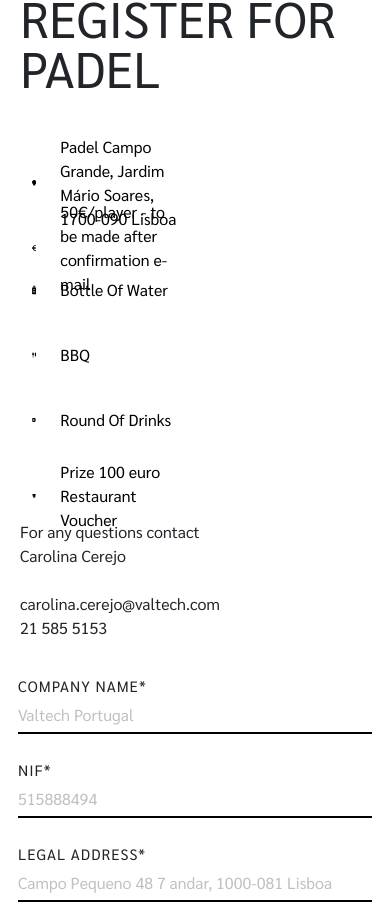
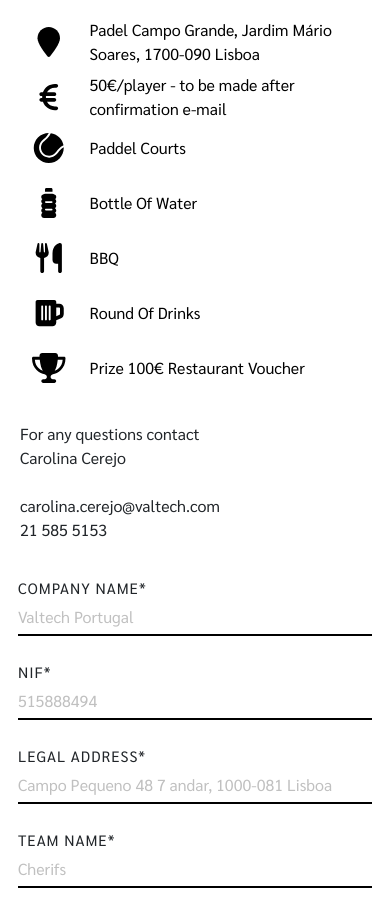
Before and after one commit to olgakassian/angular-padel-tournament, an Angular app: page / in a window 390 px wide. Shown: the part 1717-2634 px from the top of the page. Built offline with nearby package versions, Linux system fonts and the light colour scheme; a web font is replaced by a local one.

Commit message:
Fixed <800px screen responsiveness

```diff
--- a/src/app/event-details/event-details.component.scss
+++ b/src/app/event-details/event-details.component.scss
@@ -65,11 +65,15 @@
     padding: 50px 0px 50px 0px;
 
     .overflow-details-block {
-      height: 400px;
+      height: 100%;
       display: flex;
       justify-content: center;
       align-items: center;
       position: relative;
+    }
+
+    .description {
+      height: 100% !important;
     }
 
     video {
@@ -91,7 +95,7 @@
   }
 }
 
-@media (max-width: 600px) {
+@media (max-width: 800px) {
   section.wrapper-event-details {
     display: flex;
     align-items: center;
@@ -111,6 +115,7 @@
     }
 
     .description {
+      height: 100%;
       display: flex;
       flex-direction: column;
       justify-content: center;
@@ -124,7 +129,7 @@
       justify-content: center;
       align-items: center;
       position: relative;
-      height: 300px !important;
+      height: 100% !important;
 
       video {
         position: absolute;
--- a/src/app/form/form.component.html
+++ b/src/app/form/form.component.html
@@ -46,6 +46,58 @@
 
         <div class="row included-items">
           <div class="col-2">
+            <svg
+              version="1.1"
+              id="Capa_1"
+              xmlns="http://www.w3.org/2000/svg"
+              xmlns:xlink="http://www.w3.org/1999/xlink"
+              x="0px"
+              y="0px"
+              width="879.792px"
+              height="879.792px"
+              viewBox="0 0 879.792 879.792"
+              style="enable-background: new 0 0 879.792 879.792"
+              xml:space="preserve"
+            >
+              <g>
+                <g>
+                  <path
+                    d="M122.711,135.041c-168.3,175.1-162.8,453.6,12.3,622c175.101,168.299,453.601,162.799,622-12.301
+			c86.601-90.1,127.2-207.5,122.4-323.2c-41,23.1-78.101,51.6-110.7,85.299c-18.5,19.102-35,39.701-52.5,61.602
+			c-17.2,21.5-34.9,43.6-54.8,64.299c-54.3,56.5-127.3,88.4-205.7,90c-2,0-4,0.1-6,0.1c-76.1,0-148.1-28.898-203.1-81.799
+			c-56.5-54.301-88.4-127.301-90-205.701c-1.6-78.3,27.5-152.6,81.8-209.1c19.8-20.6,41.3-39.3,62.1-57.3
+			c21.101-18.3,41.101-35.6,59.5-54.9c32.3-33.9,59.4-72.1,80.8-114C324.911-0.259,209.211,44.941,122.711,135.041z"
+                  />
+                  <path
+                    d="M336.511,210.341c-20.7,18-40.3,35-58.5,53.8c-44.1,45.9-67.7,106.2-66.5,169.9c1.3,63.6,27.2,123,73.101,167.1
+			c45.899,44.1,106.199,67.699,169.899,66.5c63.601-1.301,123-27.199,167.101-73.1c18.1-18.801,34.3-39.1,51.5-60.5
+			c17.5-21.9,35.6-44.5,55.899-65.5c41.601-43,90-78.6,143.7-105.9c-15.7-88.4-58.5-172.8-128.2-239.8
+			c-69.6-67.1-155.6-106.6-244.6-118.8c-25.2,54.8-58.8,104.5-100.101,147.8C379.611,172.941,357.711,191.941,336.511,210.341z"
+                  />
+                </g>
+              </g>
+              <g></g>
+              <g></g>
+              <g></g>
+              <g></g>
+              <g></g>
+              <g></g>
+              <g></g>
+              <g></g>
+              <g></g>
+              <g></g>
+              <g></g>
+              <g></g>
+              <g></g>
+              <g></g>
+              <g></g>
+            </svg>
+          </div>
+          <div class="col-10 icon-description">Paddel Courts</div>
+        </div>
+
+        <div class="row included-items">
+          <div class="col-2">
             <svg xmlns="http://www.w3.org/2000/svg" viewBox="0 0 256 512">
               <!--! Font Awesome Pro 6.2.0 by @fontawesome - https://fontawesome.com License - https://fontawesome.com/license (Commercial License) Copyright 2022 Fonticons, Inc. -->
               <path
@@ -90,10 +142,11 @@
             </svg>
           </div>
           <div class="col-10 icon-description">
-            Prize 100 euro Restaurant Voucher
+            Prize 100€ Restaurant Voucher
           </div>
         </div>
       </div>
+      <br />
       <div>
         For any questions contact <br />
         Carolina Cerejo
--- a/src/app/form/form.component.scss
+++ b/src/app/form/form.component.scss
@@ -1,5 +1,5 @@
 .wrapper-form {
-  padding: 100px 12px 100px 12px;
+  padding: 60px 12px 100px 12px;
   height: 100%;
 
   .register-form-intro {
@@ -28,7 +28,7 @@
 
   .included-items {
     height: 60px;
-    width: 50%;
+    width: 60%;
     color: black;
     padding: 5px 5px 5px 0px;
     margin: 5px 5px 5px 0px;
@@ -69,14 +69,36 @@
   }
 }
 
-@media (max-width: 800px) {
+@media (max-width: 1000px) {
   .wrapper-form {
+    height: 100%;
     padding: 20px;
 
     .register-form-intro {
       h4 {
         font-size: 40px;
       }
+    }
+
+    svg {
+      fill: black;
+      width: 45px;
+    }
+
+    .col-2 {
+      display: flex;
+      justify-content: center;
+    }
+
+    .included-items {
+      height: 50px;
+      width: 100%;
+      color: black;
+      padding: 5px 5px 5px 0px;
+      margin: 5px 5px 5px 0px;
+      display: flex;
+      align-items: center;
+      justify-content: center;
     }
 
     .register-form-form {
```
Also changed, not shown: src/app/form/tennis-ball-svgrepo-com.svg (added).
